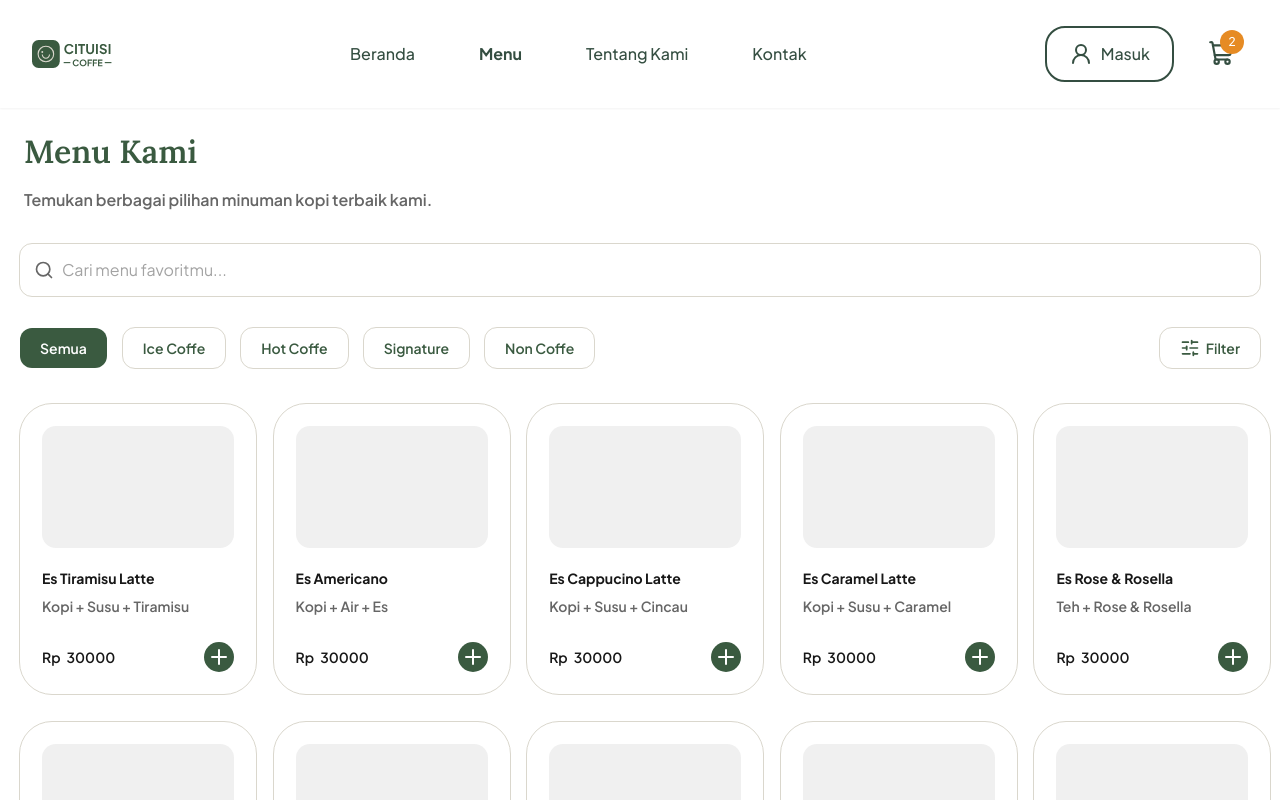
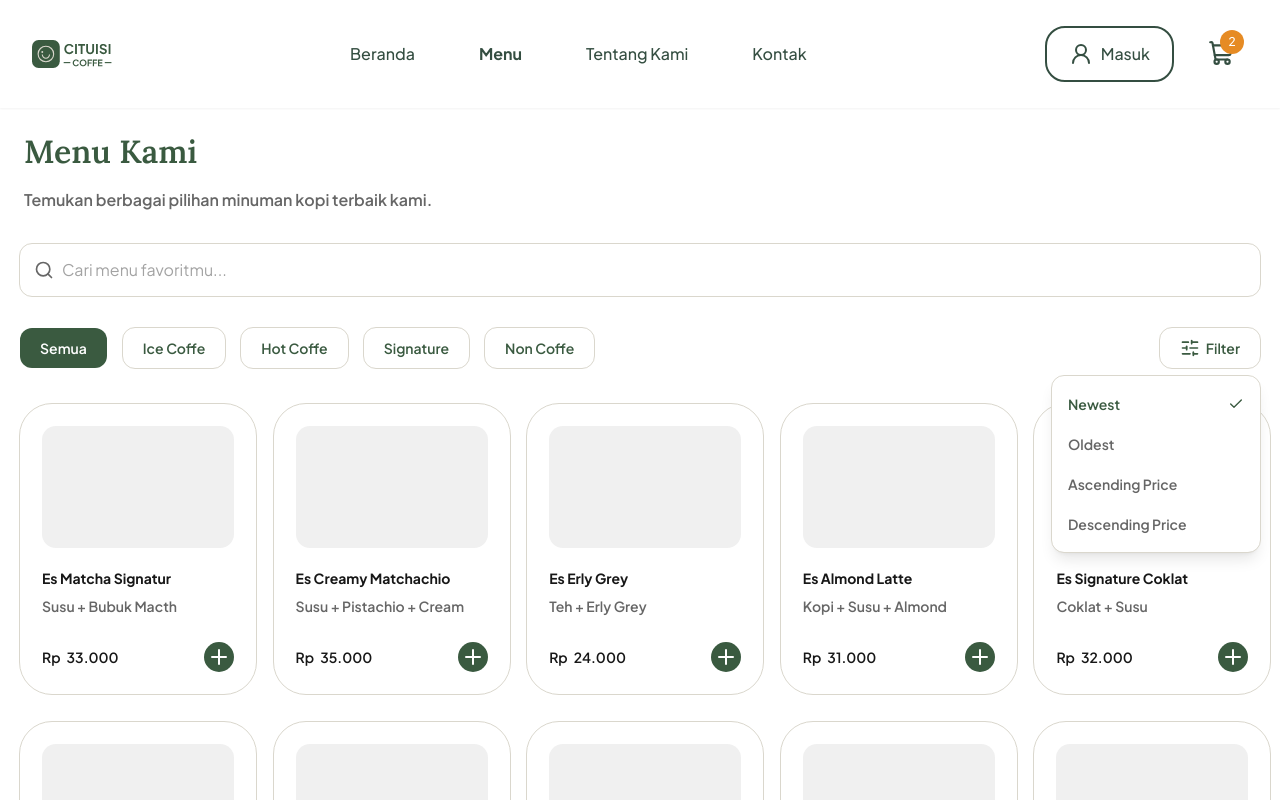
Before and after one commit to r4c-wanz/next-coffe-shop, a Next.js app: page /menu in a window 1280 px wide. Both pictures are taken after a click on the button "Filter". Shown: the top 800 px of the page. Built offline with nearby package versions, Linux system fonts and the light colour scheme.

Commit message:
Making the newly added feature work

```diff
--- a/app/(landing)/menu/page.tsx
+++ b/app/(landing)/menu/page.tsx
@@ -1,59 +1,121 @@
+"use client";
+
+import { useMemo, useState } from "react";
 import Categories from "@/app/component/Categories";
-import { PlusIcon, SearchIcon, SlidersHorizontalIcon } from "lucide-react";
+import FilterDropdown, {
+  type SortOption,
+} from "@/app/component/FilterDropdown";
+import { PlusIcon, SearchIcon } from "lucide-react";
 
-export default function MenuPage() {
-  const menuItems = [
+type MenuItem = {
+  id: number;
+  name: string;
+  component: string;
+  price: number;
+  category: string;
+};
+
+const menuItems: MenuItem[] = [
   {
+    id: 1,
     name: "Es Tiramisu Latte",
     component: "Kopi + Susu + Tiramisu",
     price: 30000,
+    category: "Ice Coffe",
   },
   {
+    id: 2,
     name: "Es  Americano",
     component: "Kopi + Air + Es",
-      price: 30000,
+    price: 22000,
+    category: "Ice Coffe",
   },
   {
+    id: 3,
     name: "Es Cappucino Latte",
     component: "Kopi + Susu + Cincau",
-      price: 30000,
+    price: 28000,
+    category: "Ice Coffe",
   },
   {
+    id: 4,
     name: "Es Caramel Latte",
     component: "Kopi + Susu + Caramel",
-      price: 30000,
+    price: 29000,
+    category: "Ice Coffe",
   },
   {
+    id: 5,
     name: "Es Rose & Rosella",
     component: "Teh + Rose & Rosella",
-      price: 30000,
+    price: 25000,
+    category: "Non Coffe",
   },
   {
+    id: 6,
     name: "Es Signature Coklat",
     component: "Coklat + Susu ",
-      price: 30000,
+    price: 32000,
+    category: "Signature",
   },
   {
+    id: 7,
     name: "Es Almond Latte",
     component: "Kopi + Susu + Almond",
-      price: 30000,
+    price: 31000,
+    category: "Ice Coffe",
   },
   {
+    id: 8,
     name: "Es Erly Grey",
     component: "Teh + Erly Grey",
-      price: 30000,
+    price: 24000,
+    category: "Non Coffe",
   },
   {
+    id: 9,
     name: "Es Creamy Matchachio",
     component: "Susu + Pistachio + Cream",
-      price: 30000,
+    price: 35000,
+    category: "Signature",
   },
   {
+    id: 10,
     name: "Es Matcha Signatur",
     component: "Susu + Bubuk Macth",
-      price: 30000,
+    price: 33000,
+    category: "Signature",
   },
 ];
+
+export default function MenuPage() {
+  const [search, setSearch] = useState("");
+  const [activeCategory, setActiveCategory] = useState("Semua");
+  const [sortOption, setSortOption] = useState<SortOption>("newest");
+
+  const filteredItems = useMemo(() => {
+    const keyword = search.trim().toLowerCase();
+
+    const result = menuItems.filter((item) => {
+      const matchesCategory =
+        activeCategory === "Semua" || item.category === activeCategory;
+      const matchesSearch =
+        keyword === "" || item.name.toLowerCase().includes(keyword);
+      return matchesCategory && matchesSearch;
+    });
+
+    switch (sortOption) {
+      case "oldest":
+        return result.sort((a, b) => a.id - b.id);
+      case "asc-price":
+        return result.sort((a, b) => a.price - b.price);
+      case "desc-price":
+        return result.sort((a, b) => b.price - a.price);
+      case "newest":
+      default:
+        return result.sort((a, b) => b.id - a.id);
+    }
+  }, [search, activeCategory, sortOption]);
 
   return (
     <div className="pb-7.5">
@@ -73,22 +135,29 @@ export default function MenuPage() {
               />
               <input
                 type="text"
+                value={search}
+                onChange={(event) => setSearch(event.target.value)}
                 placeholder="Cari menu favoritmu..."
                 className="w-full rounded-xl p-3.5 pl-10.5 outline outline-[#DAD7CD] placeholder:text-[#A3A3A3]"
               />
             </label>
             <div className="mt-8 flex items-center justify-between text-[#3A5A40]">
-              <Categories />
-              <button className="flex h-10 cursor-pointer items-center justify-center gap-1.5 rounded-xl bg-white px-5 text-sm font-semibold outline outline-[#DAD7CD]">
-                <SlidersHorizontalIcon size={20} />
-                Filter
-              </button>
+              <Categories
+                activeCategory={activeCategory}
+                onCategoryChange={setActiveCategory}
+              />
+              <FilterDropdown value={sortOption} onChange={setSortOption} />
             </div>
           </div>
+          {filteredItems.length === 0 ? (
+            <p className="mt-12 text-center font-semibold text-[#666666]">
+              Menu tidak ditemukan.
+            </p>
+          ) : (
             <div className="mt-9 grid grid-cols-5 gap-7 text-sm font-semibold">
-            {menuItems.map((item, index) => (
+              {filteredItems.map((item) => (
                 <div
-                key={index}
+                  key={item.id}
                   className="min-w-59 rounded-4xl p-5.5 outline outline-[#DAD7CD]"
                 >
                   <div
@@ -99,7 +168,7 @@ export default function MenuPage() {
                   <p className="mt-2 text-[#666666]">{item.component}</p>
                   <div className="mt-6.5 flex items-center justify-between gap-3">
                     <p className="flex gap-1.5">
-                    Rp <span>{item.price}</span>
+                      Rp <span>{item.price.toLocaleString("id-ID")}</span>
                     </p>
                     <button className="flex h-7.5 w-7.5 cursor-pointer items-center justify-center rounded-full bg-[#3A5A40] text-white">
                       <PlusIcon />
@@ -108,6 +177,7 @@ export default function MenuPage() {
                 </div>
               ))}
             </div>
+          )}
         </div>
       </section>
       <section id="why-us" className="p-5">
--- a/app/(landing)/page.tsx
+++ b/app/(landing)/page.tsx
@@ -261,31 +261,6 @@ export default function Home() {
             <h3 className="mt-3 px-1 font-mono text-[32px] font-semibold text-[#3A5A40]">
               Paling banyak dipesan
             </h3>
-            <div className="mt-6 flex items-center justify-between text-[#3A5A40]">
-              <div className="flex h-10 gap-4 rounded-[10px] bg-[#F6EFE8] outline-2 -outline-offset-2 outline-[#DAD7CD]">
-                <div className="relative z-1 flex h-full items-center justify-center rounded-[10px] bg-[#3A5A40] px-5 text-sm font-semibold text-white">
-                  Semua
-                </div>
-                <div className="relative z-1 flex h-full items-center justify-center rounded-[10px] px-5 text-sm font-semibold">
-                  Ice Coffe
-                </div>
-                <div className="relative z-1 flex h-full items-center justify-center rounded-[10px] px-5 text-sm font-semibold">
-                  Hot Coffe
-                </div>
-                <div className="relative z-1 flex h-full items-center justify-center rounded-[10px] px-5 text-sm font-semibold">
-                  Signature
-                </div>
-                <div className="relative z-1 flex h-full items-center justify-center rounded-[10px] px-5 text-sm font-semibold">
-                  Non Coffe
-                </div>
-              </div>
-              <Link
-                href="/"
-                className="flex items-center gap-2 px-1 font-semibold"
-              >
-                Lihat Semua Menu <ArrowRightIcon size={20} />
-              </Link>
-            </div>
             <div className="mt-9 grid grid-cols-3 gap-7 text-sm font-bold">
               {bestSellerItems.map((item, index) => (
                 <div
--- a/app/component/Categories.tsx
+++ b/app/component/Categories.tsx
@@ -1,9 +1,6 @@
 "use client";
 
-import { useState } from "react";
-
-export default function Categories() {
-  const categories = [
+export const categories = [
   { name: "Semua" },
   { name: "Ice Coffe" },
   { name: "Hot Coffe" },
@@ -11,14 +8,19 @@ export default function Categories() {
   { name: "Non Coffe" },
 ];
 
-  const [activeCategory, setActiveCategory] = useState("Semua");
-
+export default function Categories({
+  activeCategory,
+  onCategoryChange,
+}: {
+  activeCategory: string;
+  onCategoryChange: (category: string) => void;
+}) {
   return (
     <ul className="flex h-10 gap-4">
       {categories.map((category) => (
         <li
           key={category.name}
-          onClick={() => setActiveCategory(category.name)}
+          onClick={() => onCategoryChange(category.name)}
           className={`${
             activeCategory === category.name
               ? "relative z-1 flex h-full items-center justify-center rounded-xl bg-[#3A5A40] px-5 text-sm font-semibold text-white"
--- /dev/null
+++ b/app/component/FilterDropdown.tsx
@@ -0,0 +1,72 @@
+"use client";
+
+import { useEffect, useRef, useState } from "react";
+import { CheckIcon, SlidersHorizontalIcon } from "lucide-react";
+
+export type SortOption = "newest" | "oldest" | "asc-price" | "desc-price";
+
+const options: { value: SortOption; label: string }[] = [
+  { value: "newest", label: "Newest" },
+  { value: "oldest", label: "Oldest" },
+  { value: "asc-price", label: "Ascending Price" },
+  { value: "desc-price", label: "Descending Price" },
+];
+
+export default function FilterDropdown({
+  value,
+  onChange,
+}: {
+  value: SortOption;
+  onChange: (value: SortOption) => void;
+}) {
+  const [open, setOpen] = useState(false);
+  const containerRef = useRef<HTMLDivElement>(null);
+
+  useEffect(() => {
+    function handleClickOutside(event: MouseEvent) {
+      if (
+        containerRef.current &&
+        !containerRef.current.contains(event.target as Node)
+      ) {
+        setOpen(false);
+      }
+    }
+
+    document.addEventListener("mousedown", handleClickOutside);
+    return () => document.removeEventListener("mousedown", handleClickOutside);
+  }, []);
+
+  return (
+    <div ref={containerRef} className="relative">
+      <button
+        type="button"
+        onClick={() => setOpen((prev) => !prev)}
+        className="flex h-10 cursor-pointer items-center justify-center gap-1.5 rounded-xl bg-white px-5 text-sm font-semibold outline outline-[#DAD7CD]"
+      >
+        <SlidersHorizontalIcon size={20} />
+        Filter
+      </button>
+      {open && (
+        <ul className="absolute top-12 right-0 z-10 w-52 overflow-hidden rounded-xl bg-white py-2 text-sm font-semibold shadow-lg outline outline-[#DAD7CD]">
+          {options.map((option) => (
+            <li key={option.value}>
+              <button
+                type="button"
+                onClick={() => {
+                  onChange(option.value);
+                  setOpen(false);
+                }}
+                className={`flex w-full cursor-pointer items-center justify-between px-4 py-2.5 text-left hover:bg-[#F0F0F0] ${
+                  value === option.value ? "text-[#3A5A40]" : "text-[#666666]"
+                }`}
+              >
+                {option.label}
+                {value === option.value && <CheckIcon size={16} />}
+              </button>
+            </li>
+          ))}
+        </ul>
+      )}
+    </div>
+  );
+}
```
Also changed, not shown: 1 other file (tests, documents, lock files or other folders). Lines whose indentation alone changed are shown as unchanged.
